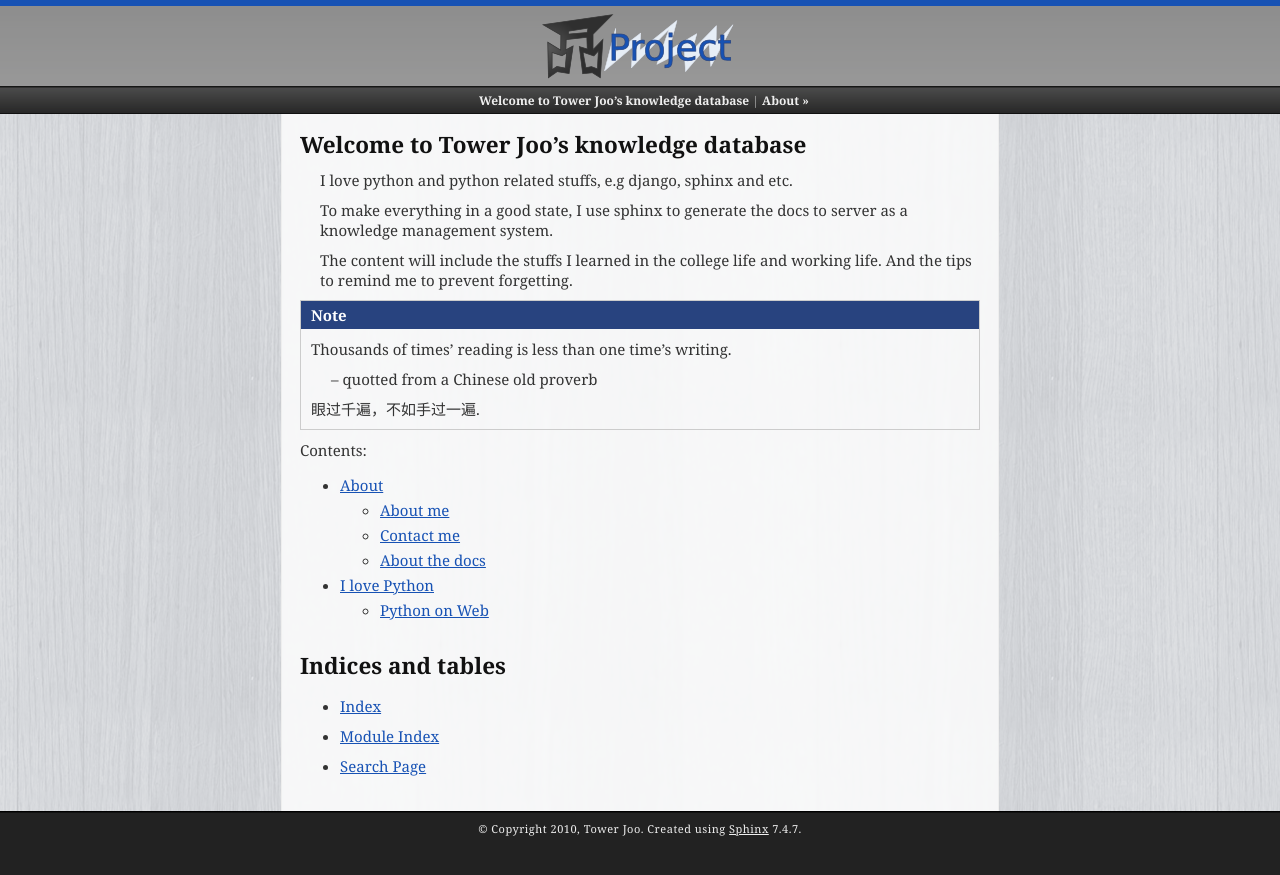
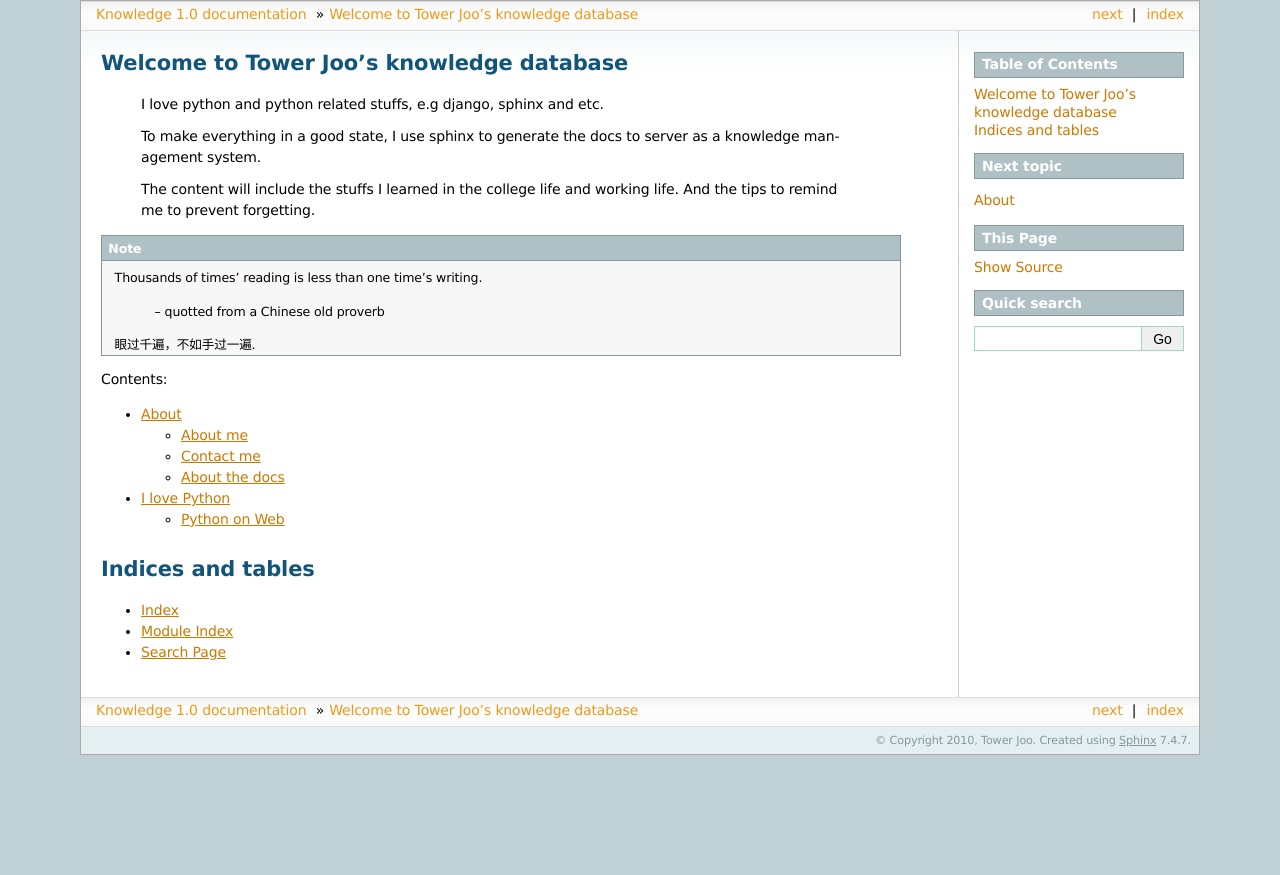
Before and after one commit to towerjoo/knowledge, a Sphinx documentation site: the page built from docs/index.rst, in a window 1280 px wide. Shown: the top 875 px of the page. Built offline with Sphinx 7.4.7, drawn with Linux system fonts in a browser that asks for light colours; formulas are drawn with MathJax 3; pages that are not in the unit, such as notebooks, are missing from menus.

Commit message:
change the theme to sphinxdoc

```diff
--- a/docs/conf.py
+++ b/docs/conf.py
@@ -91,7 +91,7 @@ pygments_style = 'sphinx'
 
 # The theme to use for HTML and HTML Help pages.  See the documentation for
 # a list of builtin themes.
-html_theme = 'scrolls'
+html_theme = 'sphinxdoc'
 
 # Theme options are theme-specific and customize the look and feel of a theme
 # further.  For a list of options available for each theme, see the
```
